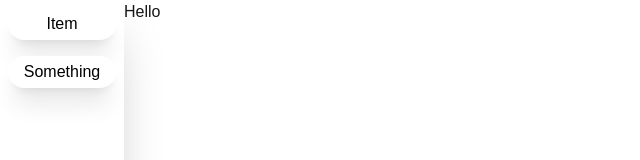
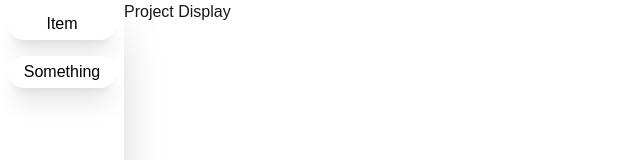
Before and after one commit to YHWHinme/projectTracking, a Next.js app in the folder frontend/: page / in a window 1280 px wide. Shown: the top 160 px of the page, without its empty margins (0-640 px from the left). Built offline with nearby package versions, Linux system fonts and the light colour scheme.

Commit message:
Added project display

```diff
--- /dev/null
+++ b/frontend/app/components/projectDisplay.tsx
@@ -0,0 +1,9 @@
+function ProjectDisplay(){
+	return (
+	<div>
+			Project Display
+		</div>
+	)
+}
+
+export default ProjectDisplay
--- a/frontend/app/page.tsx
+++ b/frontend/app/page.tsx
@@ -1,8 +1,9 @@
+import ProjectDisplay from "./components/projectDisplay";
 
 export default function Home() {
   return (
-	<div>
-			Hello
-		</div>
-	)
+    <div>
+      <ProjectDisplay />
+    </div>
+  );
 }
```
